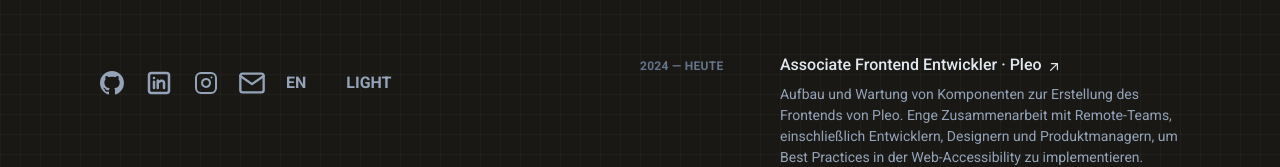
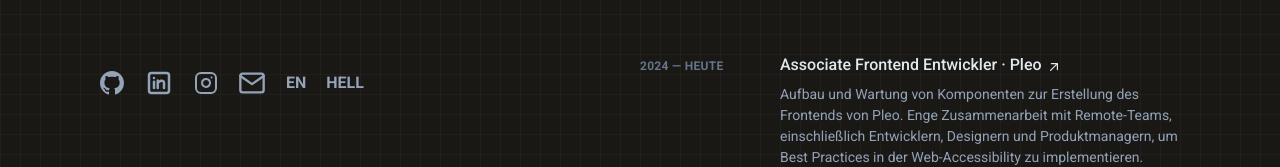
Before and after one commit to notkoyo/kaide, a Next.js app: page /de in a window 1280 px wide. Shown: the part 606-773 px from the top of the page. Built offline with nearby package versions, Linux system fonts and the light colour scheme.

Commit message:
style: finalize button styles

```diff
--- a/components/header.tsx
+++ b/components/header.tsx
@@ -235,7 +235,7 @@
           </a>
         </motion.li>
         <LanguageButton language={language} />
-        <ThemeToggle />
+        <ThemeToggle language={language} />
       </ul>
     </header>
   );
--- a/components/ui/theme-toggle.tsx
+++ b/components/ui/theme-toggle.tsx
@@ -1,11 +1,38 @@
+"use client";
+
+import { motion } from "framer-motion";
+import { useState } from "react";
+
 export default function ThemeToggle({
-  theme = "dark",
+  language = "en",
 }: {
-  theme?: "light" | "dark";
+  language?: "en" | "de";
 }) {
+  const [theme, setTheme] = useState<"dark" | "light">("dark");
+
+  const themeText =
+    language === "en"
+      ? theme === "dark"
+        ? "light"
+        : "dark"
+      : theme === "dark"
+      ? "hell"
+      : "dunkel";
+
   return (
-    <li className="flex flex-row gap-2 ml-5" title="Theme">
-      <button className="font-semibold uppercase text-slate-400 hover:text-teal-400">{theme === "light" ? "dark" : "light"}</button>
-    </li>
+    <motion.li
+      initial={{ opacity: 0, y: 20 }}
+      animate={{ opacity: 1, y: 0 }}
+      transition={{ duration: 0.7, delay: 0.3 }}
+      className="flex flex-row gap-2"
+      title="Theme"
+    >
+      <button
+        onClick={() => setTheme(theme === "dark" ? "light" : "dark")}
+        className="font-semibold uppercase text-slate-400 hover:text-teal-400 transition-colors duration-300"
+      >
+        {themeText}
+      </button>
+    </motion.li>
   );
 }
```
